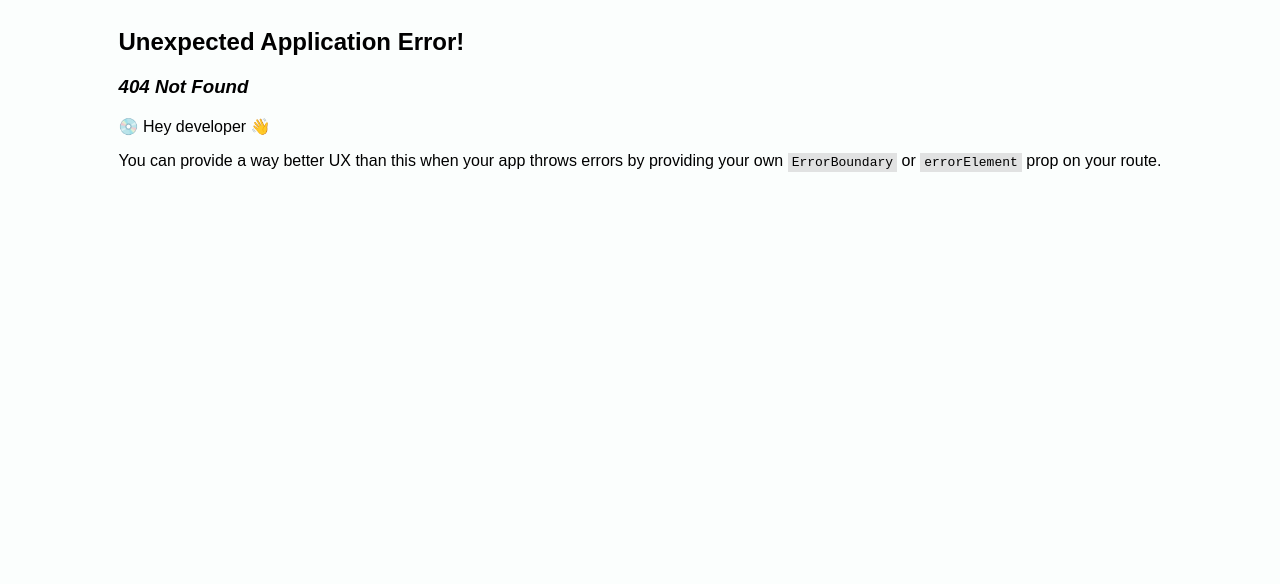
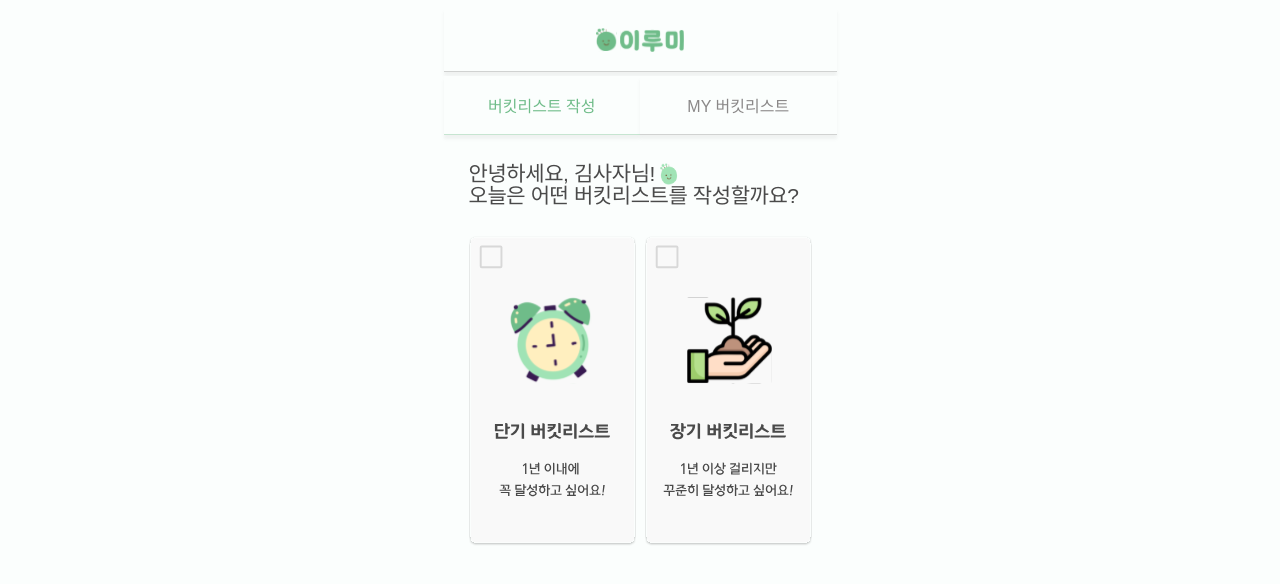
Before and after one commit to miniproject-likelion12th/mini-frontend, a React (Create React App) app: page /ChoosePeriod in a window 1280 px wide. Before the commit this address had no page. Shown: the top 584 px of the page. Built offline with nearby package versions, Linux system fonts and the light colour scheme; a web font is replaced by a local one.

Commit message:
[Chore] 라우터 url 변경 및 폴더 정리

```diff
--- a/src/App.js
+++ b/src/App.js
@@ -2,8 +2,8 @@ import { createBrowserRouter, RouterProvider } from "react-router-dom";
 import Home from "./Home";
 import Login from "./login/Login";
 import SignUp from "./sign-up/SignUp";
-import WriteList from "./write-list/WriteList";
 import { createGlobalStyle } from "styled-components";
+import ChoosePeriod from "./write-list/choose-period/ChoosePeriod";
 
 const router = createBrowserRouter(
   [
@@ -20,8 +20,8 @@ const router = createBrowserRouter(
       element: <SignUp />,
     },
     {
-      path: "/writeList",
-      element: <WriteList />,
+      path: "/ChoosePeriod",
+      element: <ChoosePeriod />,
     },
   ],
   {
--- a/src/write-list/WriteList.js
+++ /dev/null
@@ -1,59 +0,0 @@
-import React, { useState } from "react";
-import CategoryList from "./component/CategoryList";
-import QuestionTitle from "./component/QuestionTitle";
-import styled from "styled-components";
-import BottomButton from "./component/BottomButton";
-import Banner from "./component/Banner";
-import MenuBanner from "./component/MenuBanner";
-import ChoosePeriod from "./component/ChoosePeriod";
-
-const WriteList = () => {
-  const [periodClicked, setPeriodClicked] = useState(null);
-
-  return (
-    <Wrapper>
-      <Banner />
-      <MenuBanner />
-      <Container>
-        <Group>
-          <QuestionTitle text="안녕하세요, 김사자님!" />
-          <Logo />
-        </Group>
-        <QuestionTitle text="오늘은 어떤 버킷리스트를 작성할까요?" />
-        <ChoosePeriod clicked={periodClicked} setClicked={setPeriodClicked} />
-        <BottomButton text="작성 시작하기" display={!!periodClicked} />
-      </Container>
-    </Wrapper>
-  );
-};
-
-export default WriteList;
-
-const Wrapper = styled.div`
-  width: 393px;
-  min-height: 852px;
-  display: flex;
-  flex-direction: column;
-  align-items: center;
-  background-color: #fbfefd;
-`;
-
-const Container = styled.div`
-  height: 100%;
-  display: flex;
-  flex-direction: column;
-  align-items: center;
-  padding: 25px;
-`;
-
-const Group = styled.div`
-  display: flex;
-  gap: 4px;
-`;
-
-const Logo = styled.img.attrs({
-  src: "banner/irume.png",
-})`
-  width: 20px;
-  height: 22px;
-`;
--- /dev/null
+++ b/src/write-list/choose-period/ChoosePeriod.js
@@ -0,0 +1,45 @@
+import React, { useState } from "react";
+import QuestionTitle from "./component/QuestionTitle";
+import styled from "styled-components";
+import BottomButton from "../style-component/BottomButton";
+import Banner from "../style-component/Banner";
+import MenuBanner from "../style-component/MenuBanner";
+import { Container, Wrapper } from "../style-component/Wrapper";
+import PeriodButton from "./component/PeriodButton";
+
+const ChoosePeriod = () => {
+  const [periodClicked, setPeriodClicked] = useState(null);
+
+  return (
+    <Wrapper>
+      <Banner />
+      <MenuBanner />
+      <Container>
+        <Group>
+          <QuestionTitle text="안녕하세요, 김사자님!" />
+          <Logo />
+        </Group>
+        <Group>
+          <QuestionTitle text="오늘은 어떤 버킷리스트를 작성할까요?" />
+        </Group>
+        <PeriodButton clicked={periodClicked} setClicked={setPeriodClicked} />
+        <BottomButton text="작성 시작하기" display={!!periodClicked} />
+      </Container>
+    </Wrapper>
+  );
+};
+
+export default ChoosePeriod;
+
+const Group = styled.div`
+  width: 100%;
+  display: flex;
+  gap: 4px;
+`;
+
+const Logo = styled.img.attrs({
+  src: "banner/irume.png",
+})`
+  width: 20px;
+  height: 22px;
+`;
--- a/src/write-list/component/ChoosePeriod.jsx
+++ b/src/write-list/choose-period/component/PeriodButton.jsx
@@ -1,7 +1,7 @@
 import React from "react";
 import styled from "styled-components";
 
-const ChoosePeriod = ({ clicked, setClicked }) => {
+const PeriodButton = ({ clicked, setClicked }) => {
   const shortSrc = `bucket-period${
     clicked === "left" ? "/green" : ""
   }/단기버킷.svg`;
@@ -17,7 +17,7 @@ const ChoosePeriod = ({ clicked, setClicked }) => {
   );
 };
 
-export default ChoosePeriod;
+export default PeriodButton;
 
 const Wrapper = styled.div`
   width: 100%;
--- a/src/write-list/component/QuestionTitle.jsx
+++ b/src/write-list/choose-period/component/QuestionTitle.jsx
@@ -14,4 +14,5 @@ const Title = styled.div`
   font-weight: 400;
   line-height: 22px;
   letter-spacing: -0.408px;
+  text-align: left;
 `;
--- a/src/write-list/component/Banner.jsx
+++ b/src/write-list/style-component/Banner.jsx
@@ -14,6 +14,7 @@ export default Banner;
 export const Wrapper = styled.div`
   width: 100%;
   height: 63px;
+  margin-bottom: 4px;
   background: #fbfefd;
   display: flex;
   justify-content: center;
--- a/src/write-list/component/MenuBanner.jsx
+++ b/src/write-list/style-component/MenuBanner.jsx
@@ -29,6 +29,7 @@ const MenuWrapper = styled.div`
   width: 100%;
   height: 58px;
   display: flex;
+  margin-bottom: 4px;
 `;
 
 const Menu = styled(Wrapper)`
--- /dev/null
+++ b/src/write-list/style-component/Wrapper.jsx
@@ -0,0 +1,18 @@
+import styled from "styled-components";
+
+export const Wrapper = styled.div`
+  width: 393px;
+  min-height: 852px;
+  display: flex;
+  flex-direction: column;
+  align-items: center;
+  background-color: #fbfefd;
+`;
+
+export const Container = styled.div`
+  height: 100%;
+  display: flex;
+  flex-direction: column;
+  align-items: center;
+  padding: 25px;
+`;
```
Also changed, not shown: src/write-list/write-detail/WriteDetail.js (added, +16 -0 lines), src/write-list/choose-period/component/Category.jsx (renamed from src/write-list/component/Category.jsx), src/write-list/choose-period/component/CategoryList.jsx (renamed from src/write-list/component/CategoryList.jsx), src/write-list/style-component/BottomButton.jsx (renamed from src/write-list/component/BottomButton.jsx).
